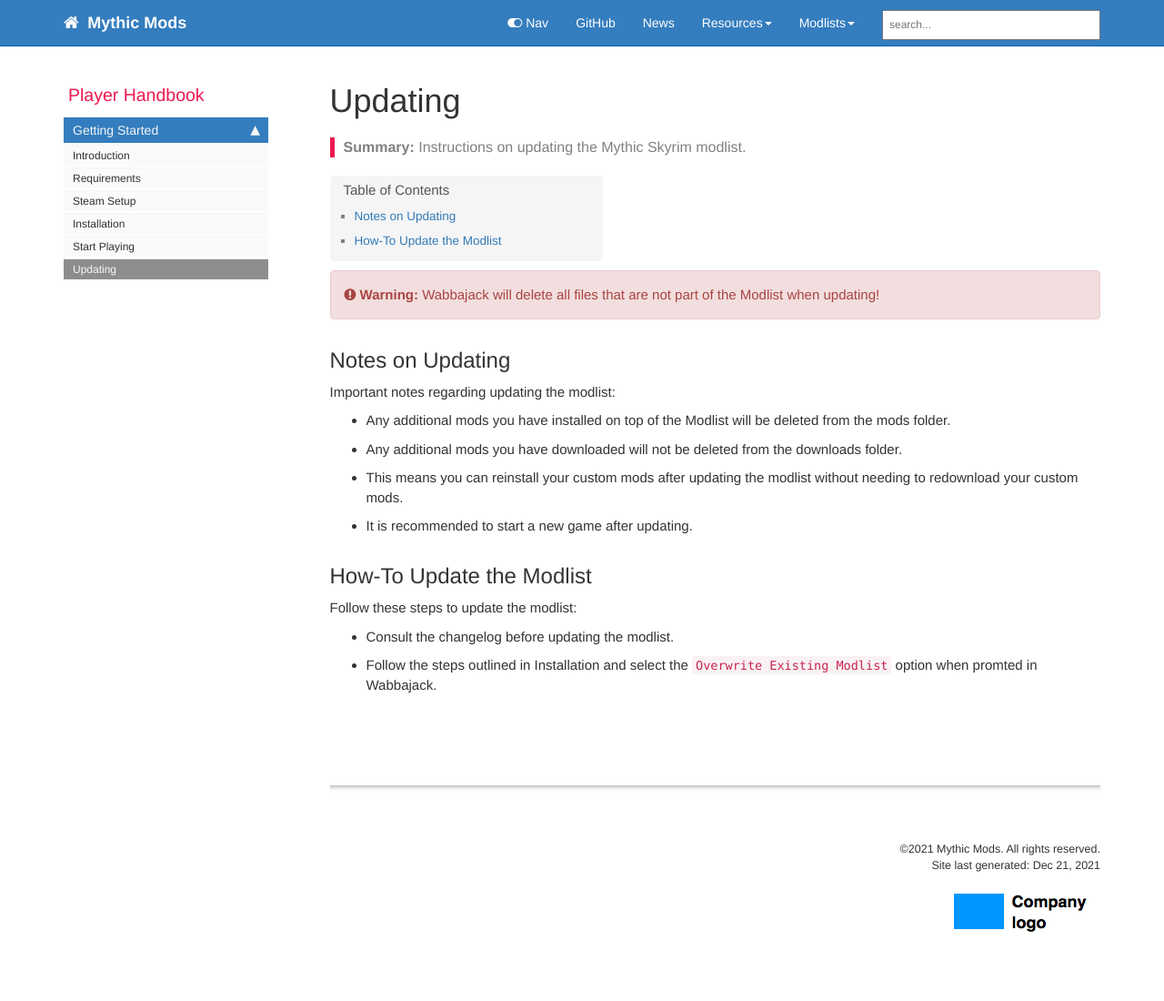
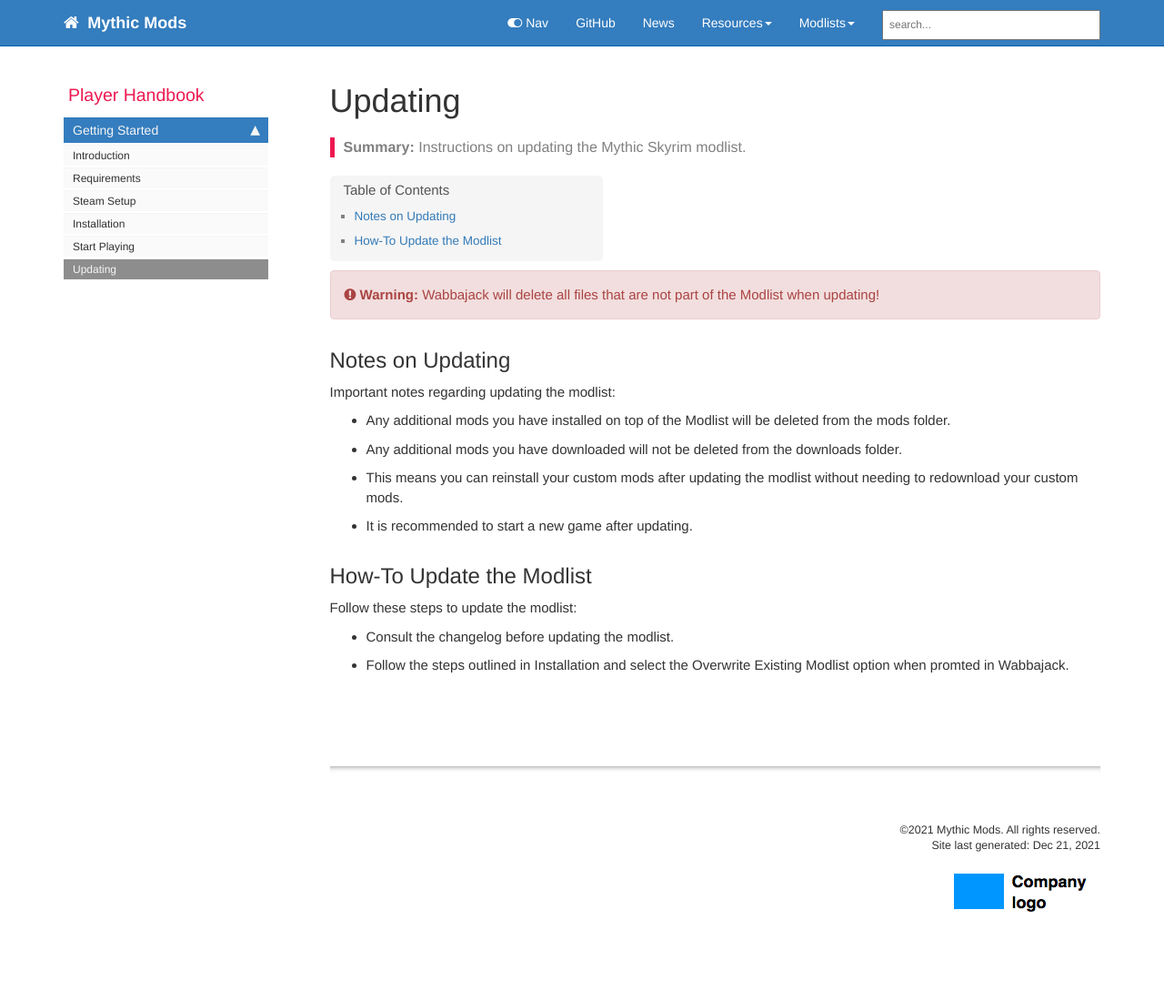
Before and after one commit to mythic-mods/mythic-mods.github.io, a Jekyll site: the page built from pages/mythic-skyrim/mythic-skyrim-updating.md, in a window 1280 px wide. Shown: the whole page at 91% size. Built offline with Jekyll 4.4.1, drawn with Linux system fonts in a browser that asks for light colours; comment, search, counter and statistics services are not loaded; after the commit the page ends 1078 px from its top, so only the background shows below that.

```diff
--- a/pages/mythic-skyrim/mythic-skyrim-updating.md
+++ b/pages/mythic-skyrim/mythic-skyrim-updating.md
@@ -21,4 +21,4 @@ Important notes regarding updating the modlist:
 
 Follow these steps to update the modlist:
 * Consult the changelog before updating the modlist.
-* Follow the steps outlined in Installation and select the `Overwrite Existing Modlist` option when promted in Wabbajack.
+* Follow the steps outlined in Installation and select the Overwrite Existing Modlist option when promted in Wabbajack.
```
